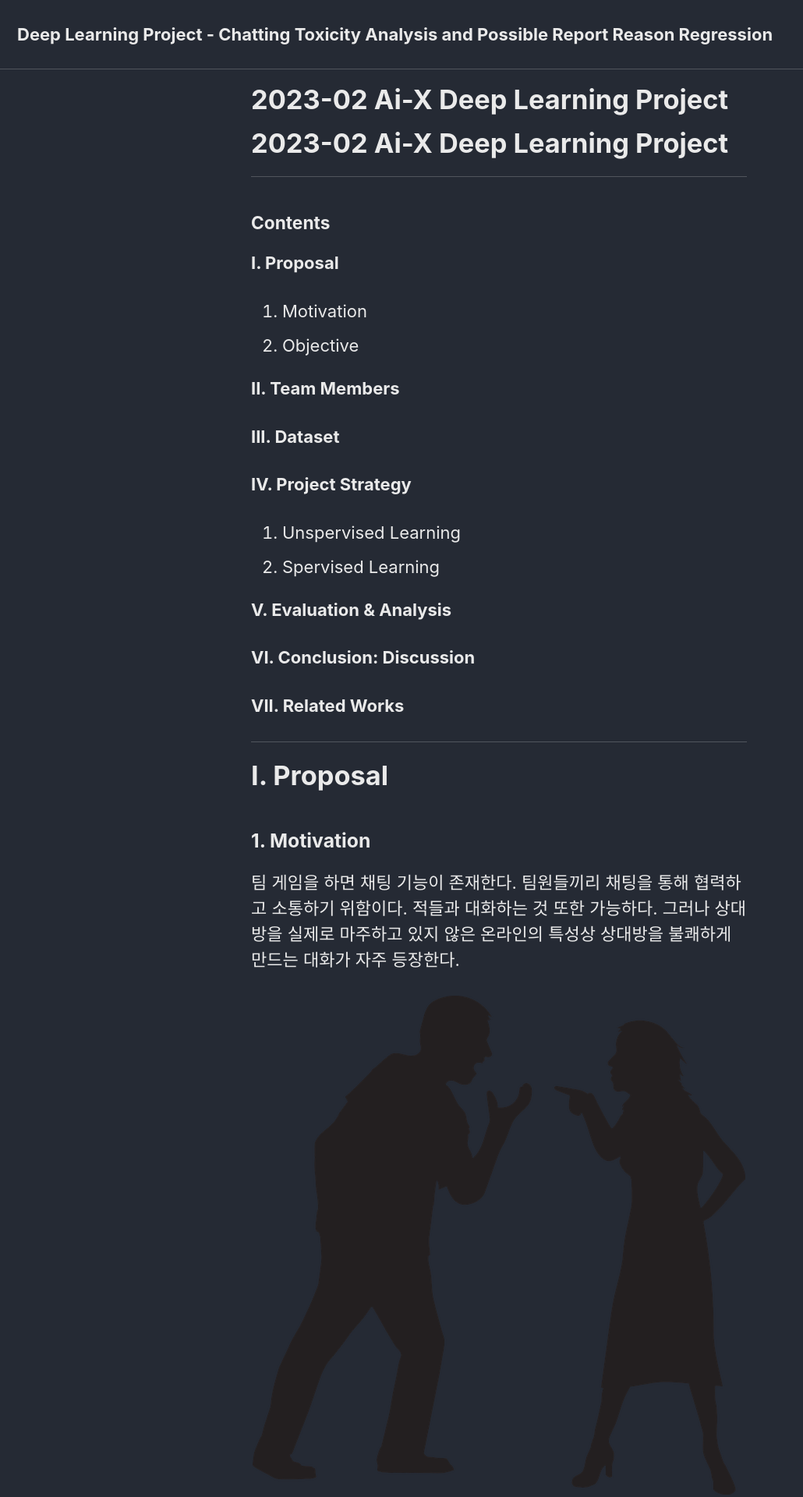
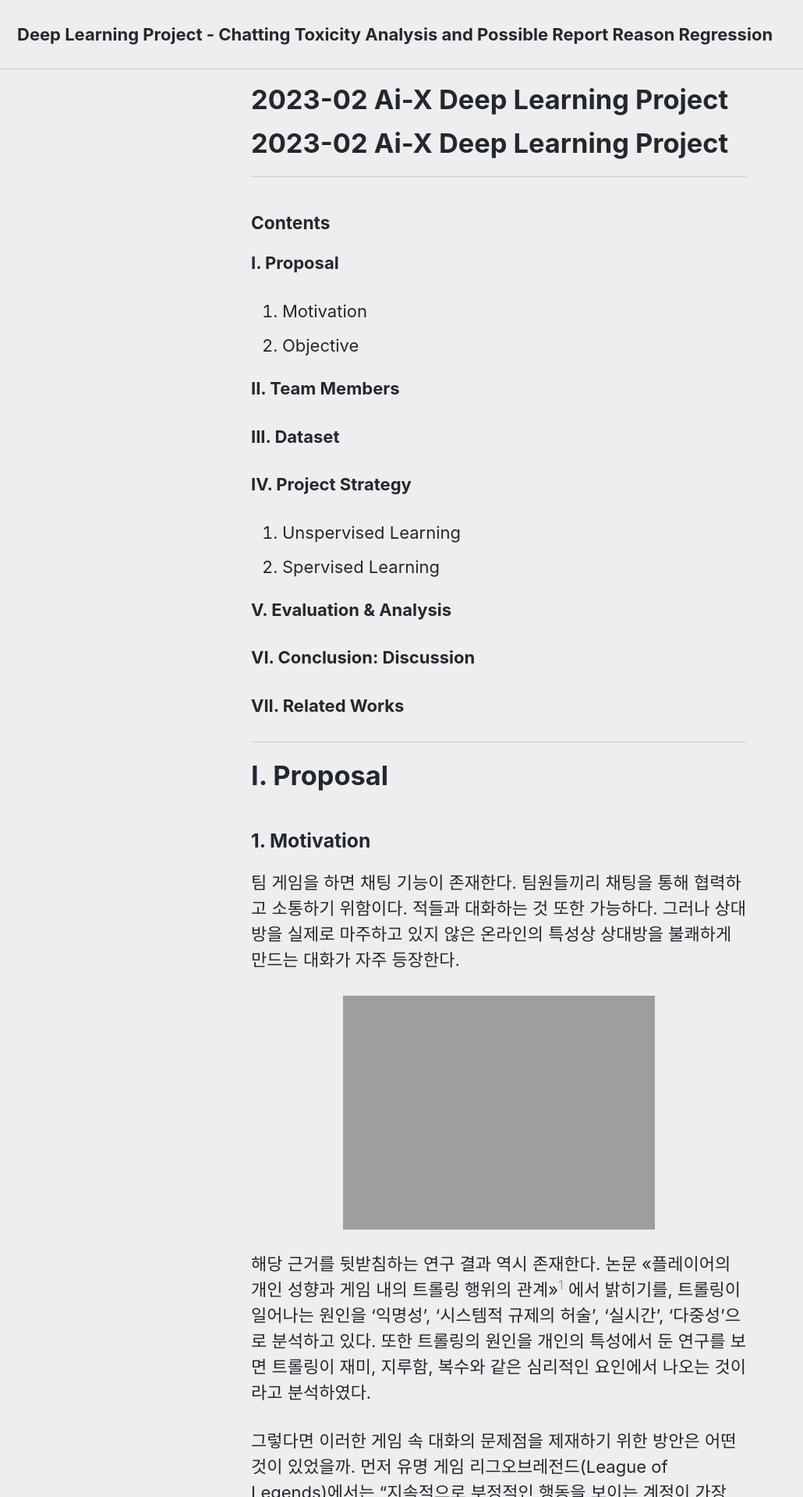
Before and after one commit to KyumKyum/gamechatban.github.io, a Jekyll site: the page built from index.md, in a window 1280 px wide. Shown: the top 1920 px of the page at 78% size, without its empty margins (0-1030 px from the left). Built offline with Jekyll 4.4.1, drawn with Linux system fonts in a browser that asks for light colours; cached includes are drawn as plain includes; our own code applies the rules of GitHub Pages for plain Markdown files.

Commit message:
🛠️ Feature: Change theme

```diff
--- a/_config.yml
+++ b/_config.yml
@@ -12,7 +12,7 @@
 
 # theme                  : "minimal-mistakes-jekyll"
 # remote_theme           : "mmistakes/minimal-mistakes"
-minimal_mistakes_skin    : "dark" # "air", "aqua", "contrast", "dark", "dirt", "neon", "mint", "plum", "sunrise"
+minimal_mistakes_skin    : "air" # "air", "aqua", "contrast", "dark", "dirt", "neon", "mint", "plum", "sunrise"
 
 # Site Settings
 locale                   : "ko-KR"
--- a/index.md
+++ b/index.md
@@ -32,7 +32,7 @@
 
 팀 게임을 하면 채팅 기능이 존재한다. 팀원들끼리 채팅을 통해 협력하고 소통하기 위함이다. 적들과 대화하는 것 또한 가능하다. 그러나 상대방을 실제로 마주하고 있지 않은 온라인의 특성상 상대방을 불쾌하게 만드는 대화가 자주 등장한다.
 
-![image_argue](/assets/images/argue.png){: width="50%", .align-center}
+![argue](https://github.com/KyumKyum/gamechatban.github.io/assets/59195630/2b37b8d5-8ccc-4196-8383-a9d39433ea0e){: width="50%", .align-center}
 
 해당 근거를 뒷받침하는 연구 결과 역시 존재한다. 논문 <<플레이어의 개인 성향과 게임 내의 트롤링 행위의 관계>>[^1] 에서 밝히기를, 트롤링이 일어나는 원인을 '익명성', '시스템적 규제의 허술', '실시간', '다중성'으로 분석하고 있다. 또한 트롤링의 원인을 개인의 특성에서 둔 연구를 보면 트롤링이 재미, 지루함, 복수와 같은 심리적인 요인에서 나오는 것이라고 분석하였다.
 
```
